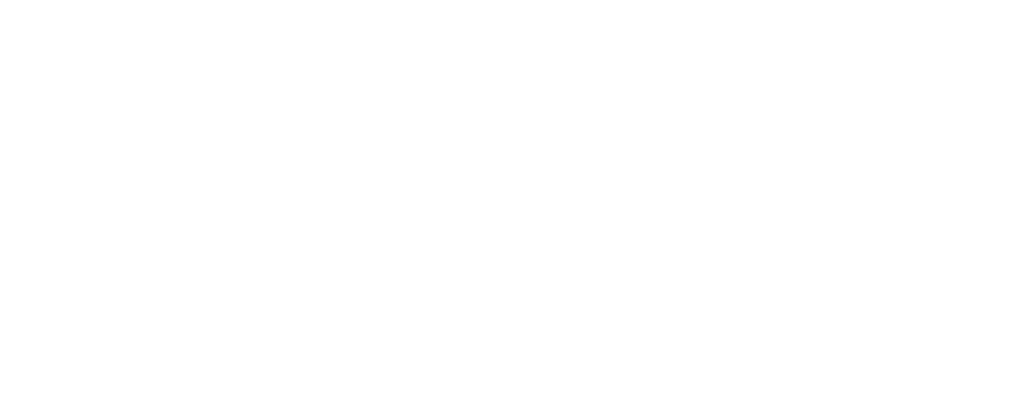
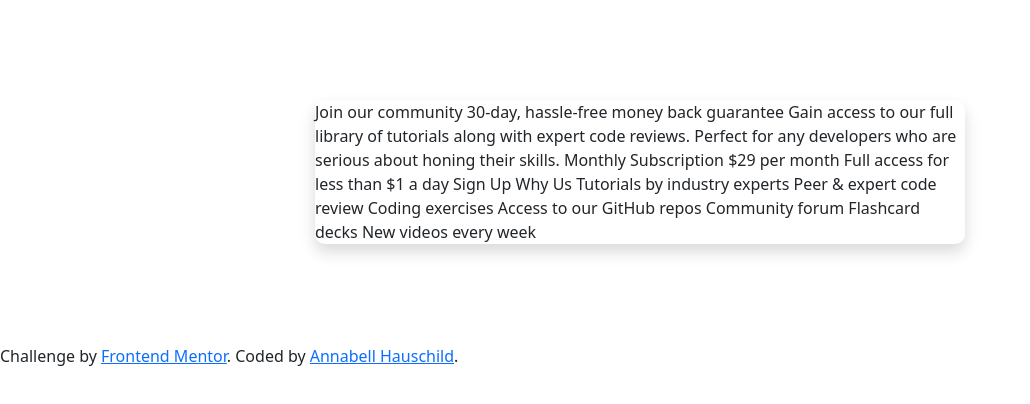
Before and after one commit to Avery-techdev/Single-Price-Component, a plain HTML site: page Index.html in a window 1280 px wide. Shown: the whole page, without its empty margins (0-1030 px from the left). Drawn offline with nearby package versions, Linux system fonts and the light colour scheme.

Commit message:
Build frame and insert text

```diff
--- a/Index.html
+++ b/Index.html
@@ -14,6 +14,41 @@
   <title>Single Price Component</title>
 </head>
 <body>
+  <div class="container">
+    <div class="frame shadow">
+      Join our community
 
+  30-day, hassle-free money back guarantee
+
+  Gain access to our full library of tutorials along with expert code reviews.
+  Perfect for any developers who are serious about honing their skills.
+
+  Monthly Subscription
+
+  &dollar;29 per month
+
+  Full access for less than &dollar;1 a day
+
+  Sign Up
+
+  Why Us
+
+  Tutorials by industry experts
+  Peer &amp; expert code review
+  Coding exercises
+  Access to our GitHub repos
+  Community forum
+  Flashcard decks
+  New videos every week
+
+
+    </div>
+
+  </div>
 </body>
+<footer>
+  <p class="attribution">
+    Challenge by <a href="https://www.frontendmentor.io?ref=challenge" target="_blank">Frontend Mentor</a>.
+    Coded by <a href="#">Annabell Hauschild</a>.
+  </p>
 </html>
--- a/src/styles.css
+++ b/src/styles.css
@@ -0,0 +1,6 @@
+.frame {
+  width: 650px;
+  border-radius: 10px;
+  display: block;
+  margin: 100px auto;
+}
```
